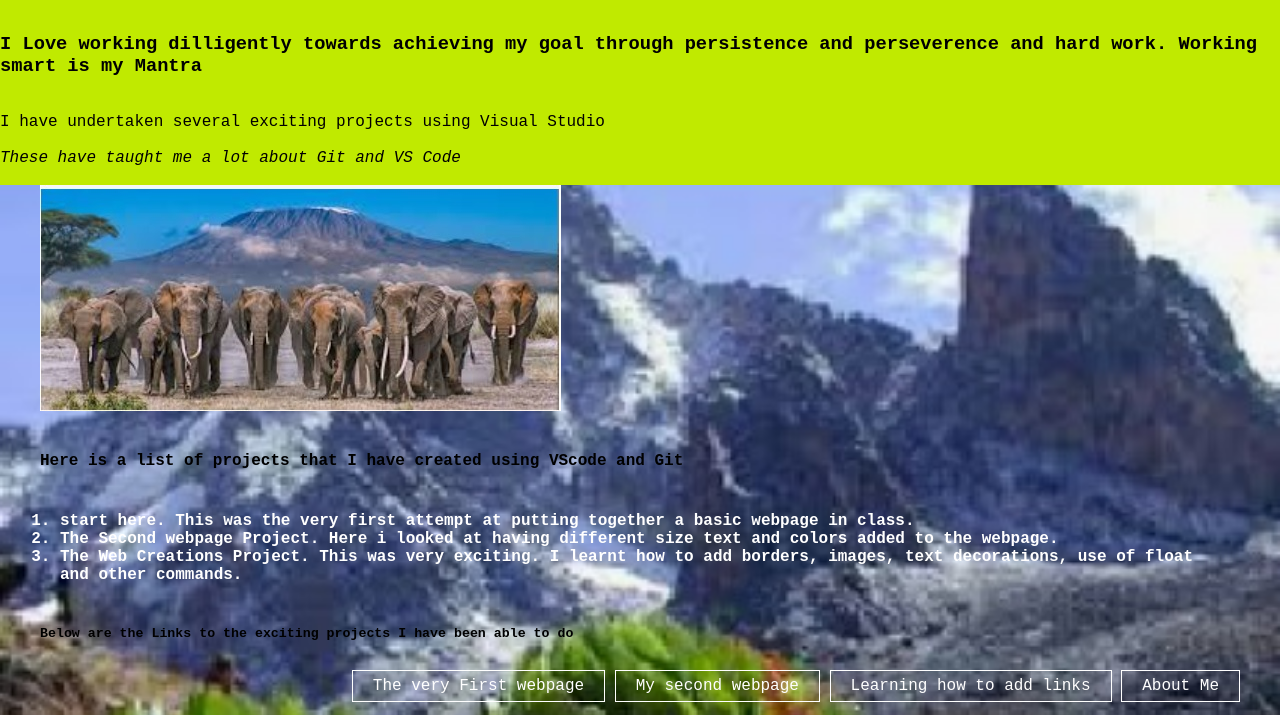
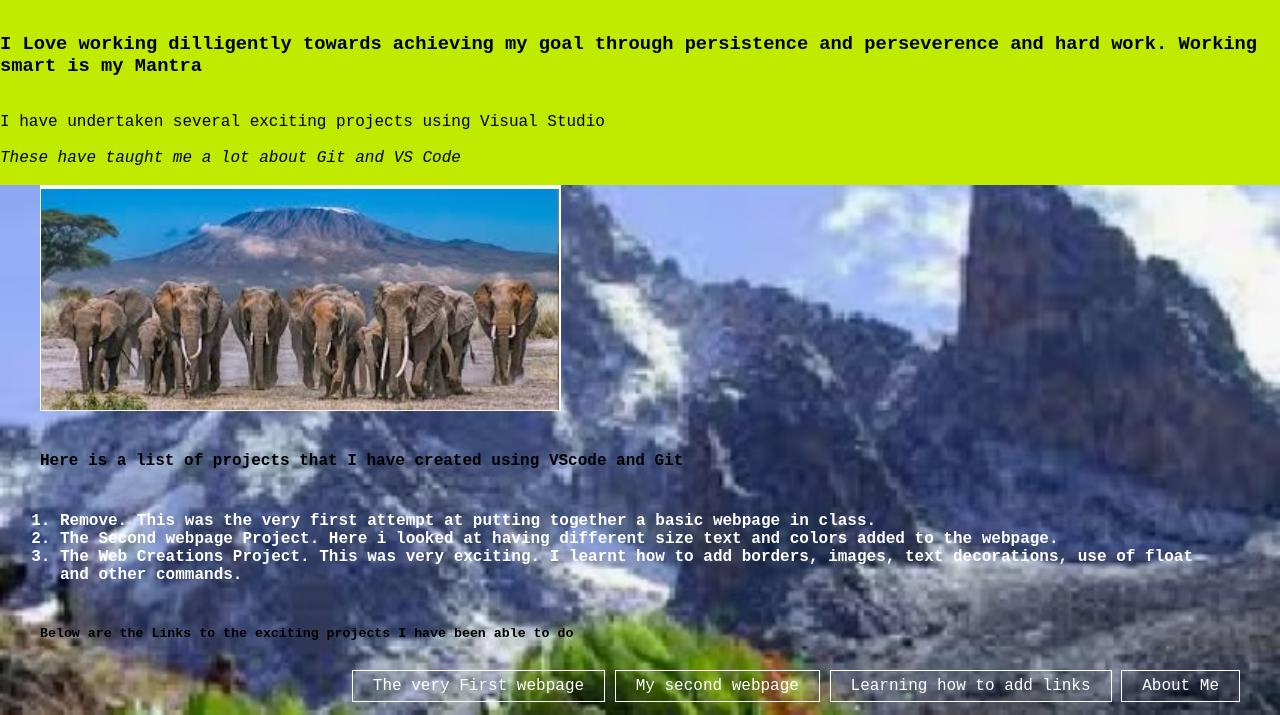
Before and after one commit to hanjarim/november-git-hub-html, a plain HTML site: page nov class html/myassignment.html in a window 1280 px wide. Shown: the part 85-800 px from the top of the page. Drawn offline with Linux system fonts and the light colour scheme.

Commit message:
more changes made to document

```diff
--- a/nov class html/myassignment.html
+++ b/nov class html/myassignment.html
@@ -21,7 +21,7 @@
 
         <h4>Here is a list of projects that I have created using VScode and Git </h4> <br> <br>
         <ol><strong>
-            <li> start here. This was the very first attempt at putting together a basic webpage in class.</li>
+            <li> Remove. This was the very first attempt at putting together a basic webpage in class.</li>
             <li> The Second webpage Project. Here i looked at having different size text and colors added to the webpage.</li>
             <li> The Web Creations Project. This was very exciting. I learnt how to add borders, images, text decorations, use of float and other commands.</li>
         </strong>
```
